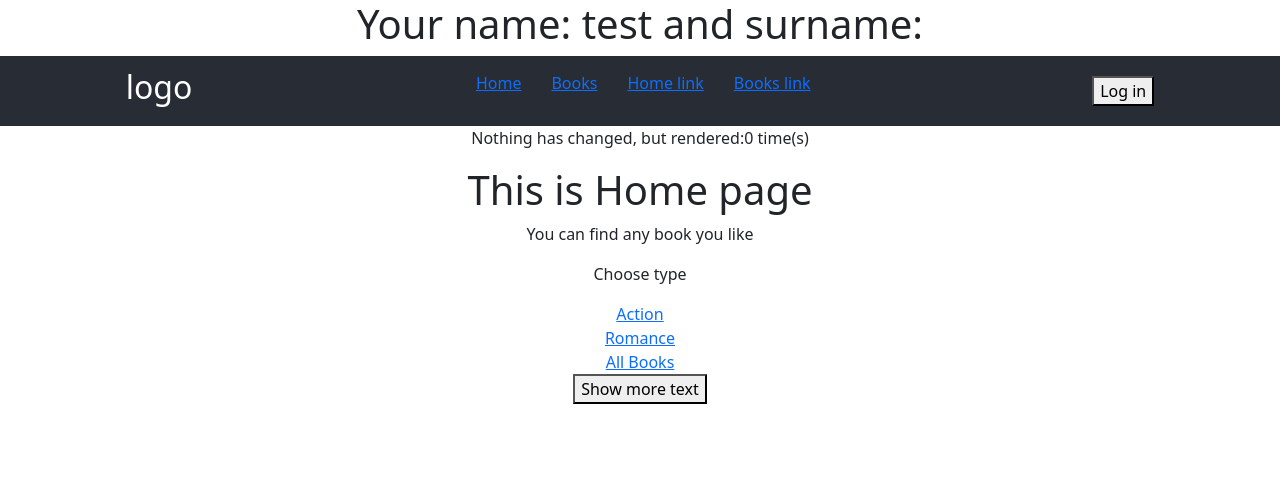
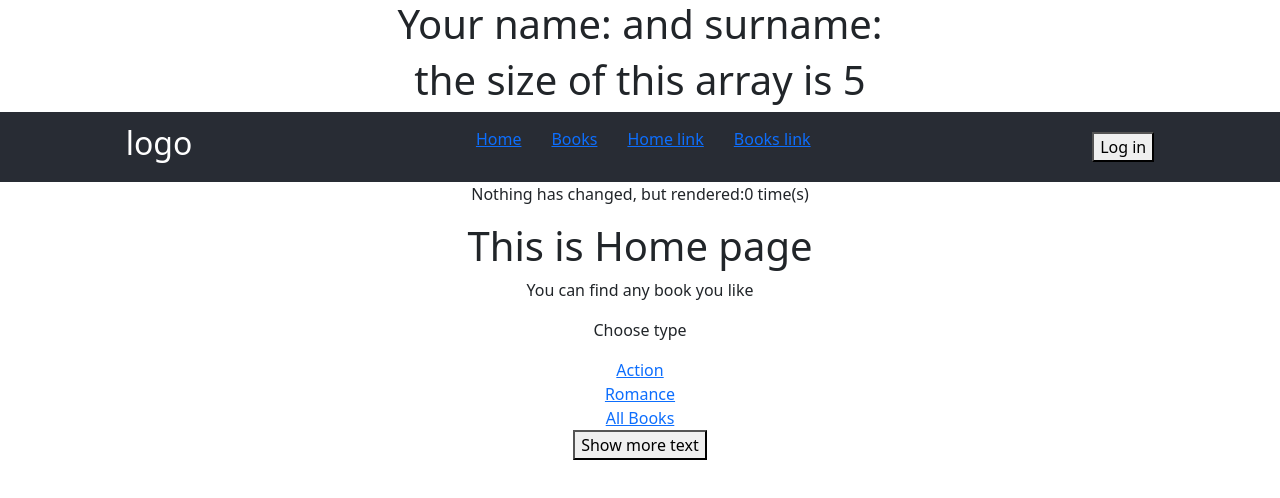
Before and after one commit to andreaangelova/react-app, a React (Create React App) app: page / in a window 1280 px wide. Shown: the top 498 px of the page. Built offline with nearby package versions, Linux system fonts and the light colour scheme; no server answers.

Commit message:
pure component

```diff
--- a/src/App.js
+++ b/src/App.js
@@ -13,6 +13,7 @@ import { Suspense } from "react";
 import Counts from "./pages/Count";
 import User from "./pages/User";
 import UserClass from "./pages/UserClass";
+import ArrayItems from "./pages/ArrayItems";
 //import Home from "./pages/Home";
 const Home = React.lazy(() => import("./pages/Home"));
 //import Book from "./pages/Book";
@@ -22,9 +23,19 @@ const Books = React.lazy(() => import("./pages/Books"));
 //import Lifecycle from "./classExamples/Lifecycle/Lifecycle";
 
 function App() {
+  const user1 = { name: "John", surname: "Doe" };
+  const user2 = { name: "John", surname: "Doe" };
+  console.log("compare objects");
+  console.log(user1 == user2);
+  let user3 = user1;
+  user3.name = "John Updated";
+  console.log("compare objects references");
+  console.log(user1 == user3);
   const [books, setBooks] = useState();
+  const [array, setArray] = useState([1, 2, 3, 4, 5]);
   const [name, setName] = useState("test");
   const [surname, setSurname] = useState("test");
+  const [user, setUser] = useState({ name: "John", surname: "Doe" });
   const [loggedIn, setIsLoggedIn] = useState(false);
   const [redirectToWarnig, setRedirectToWarnig] = useState();
   const getDataFormApi = async () => {
@@ -34,6 +45,16 @@ function App() {
       setBooks(body.results);
       setName("John");
       setSurname("Doe");
+      setUser({ name: "John", surname: "Doe" });
+
+      let arrayItems = [...array, 6];
+      setArray(arrayItems);
+
+      setTimeout(() => {
+        setName("John");
+        setSurname("Doe");
+        setUser({ name: "John", surname: "Doe" });
+      }, [1000]);
     } else {
       setRedirectToWarnig(true);
     }
@@ -44,7 +65,8 @@ function App() {
   return (
     <div className="App">
       <Router>
-        <UserClass name={name} />
+        <UserClass user={user} />
+        <ArrayItems array={array} />
         <Nav setIsLoggedIn={setIsLoggedIn} />
         <Counts></Counts>
         <Suspense fallback={<h1>Loading...</h1>}>
--- /dev/null
+++ b/src/pages/ArrayItems.js
@@ -0,0 +1,10 @@
+import { PureComponent } from "react";
+
+class ArrayItems extends PureComponent {
+  state = {};
+  render() {
+    return <h1>the size of this array is {this.props.array.length}</h1>;
+  }
+}
+
+export default ArrayItems;
--- a/src/pages/UserClass.js
+++ b/src/pages/UserClass.js
@@ -1,16 +1,10 @@
-import React, { Component } from "react";
+import React, { Component, PureComponent } from "react";
 
-class UserClass extends Component {
+class UserClass extends PureComponent {
   state = {};
   componentDidUpdate = () => {
     console.log("change");
     console.log(this.props);
-  };
-  shouldComponentUpdate = (newProps) => {
-    console.log(newProps);
-    console.log(this.props.name);
-    if (this.props.surname != newProps.surname) return true;
-    return false;
   };
   render() {
     return (
```
